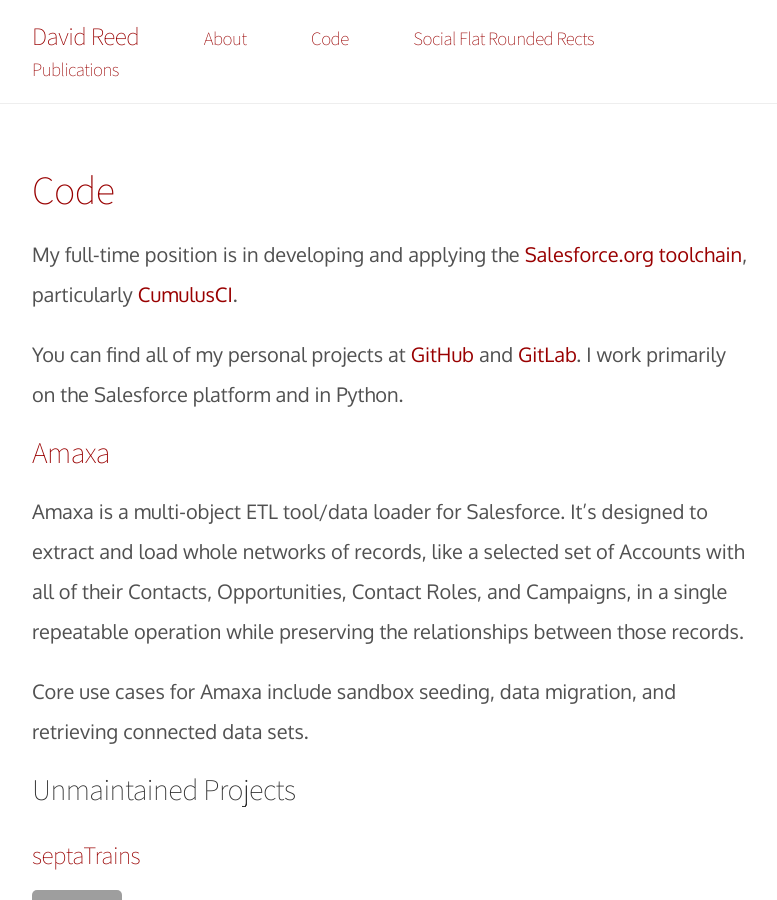
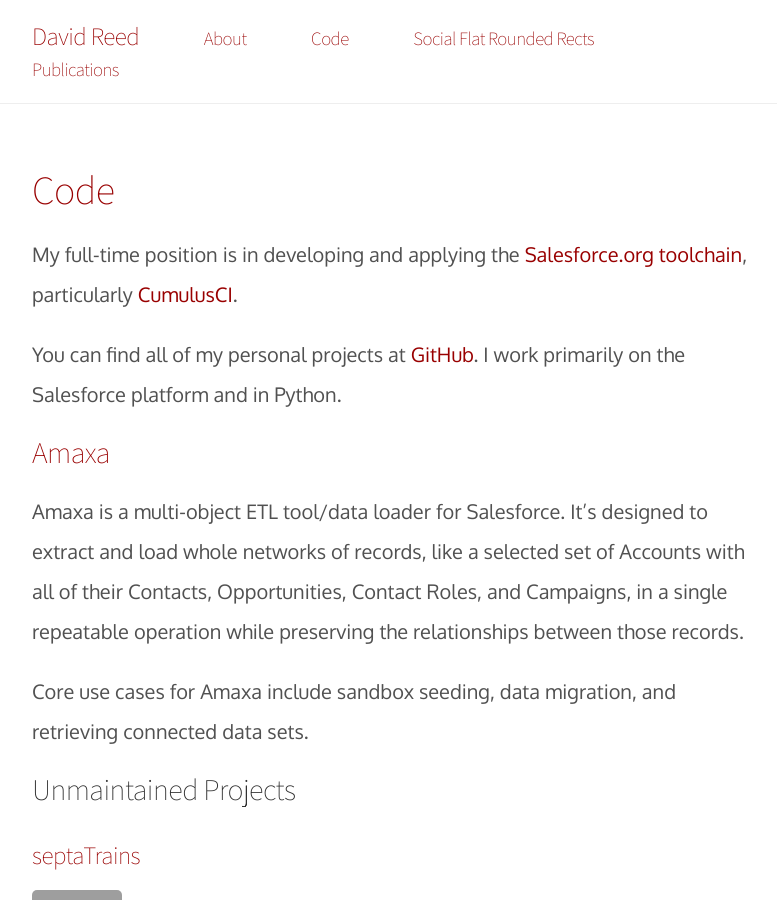
Before and after one commit to davidmreed/davidmreed.github.io, a Jekyll site: the page built from code.md, in a window 1280 px wide and 900 px high. Shown: the whole window, without its empty margins (248-1025 px from the left). Built offline with Jekyll 4.4.1, drawn with Linux system fonts in a browser that asks for light colours; some web fonts are replaced; grey boxes are pictures that could not be loaded.

Commit message:
Update code.md

```diff
--- a/code.md
+++ b/code.md
@@ -5,9 +5,9 @@
 
 My full-time position is in developing and applying the [Salesforce.org toolchain](https://github.com/SFDO-Tooling), particularly [CumulusCI](https://github.com/SFDO-Tooling/CumulusCI).
 
-You can find all of my personal projects at [GitHub](https://github.com/davidmreed?tab=repositories) and [GitLab](https://gitlab.com/davidmreed). I work primarily on the Salesforce platform and in Python.
+You can find all of my personal projects at [GitHub](https://github.com/davidmreed?tab=repositories). I work primarily on the Salesforce platform and in Python.
 
-## [Amaxa](https://gitlab.com/davidmreed/amaxa)
+## [Amaxa](https://github.com/davidmreed/amaxa)
 
 Amaxa is a multi-object ETL tool/data loader for Salesforce. It's designed to extract and load whole networks of records, like a selected set of Accounts with all of their Contacts, Opportunities, Contact Roles, and Campaigns, in a single repeatable operation while preserving the relationships between those records.
 
```
